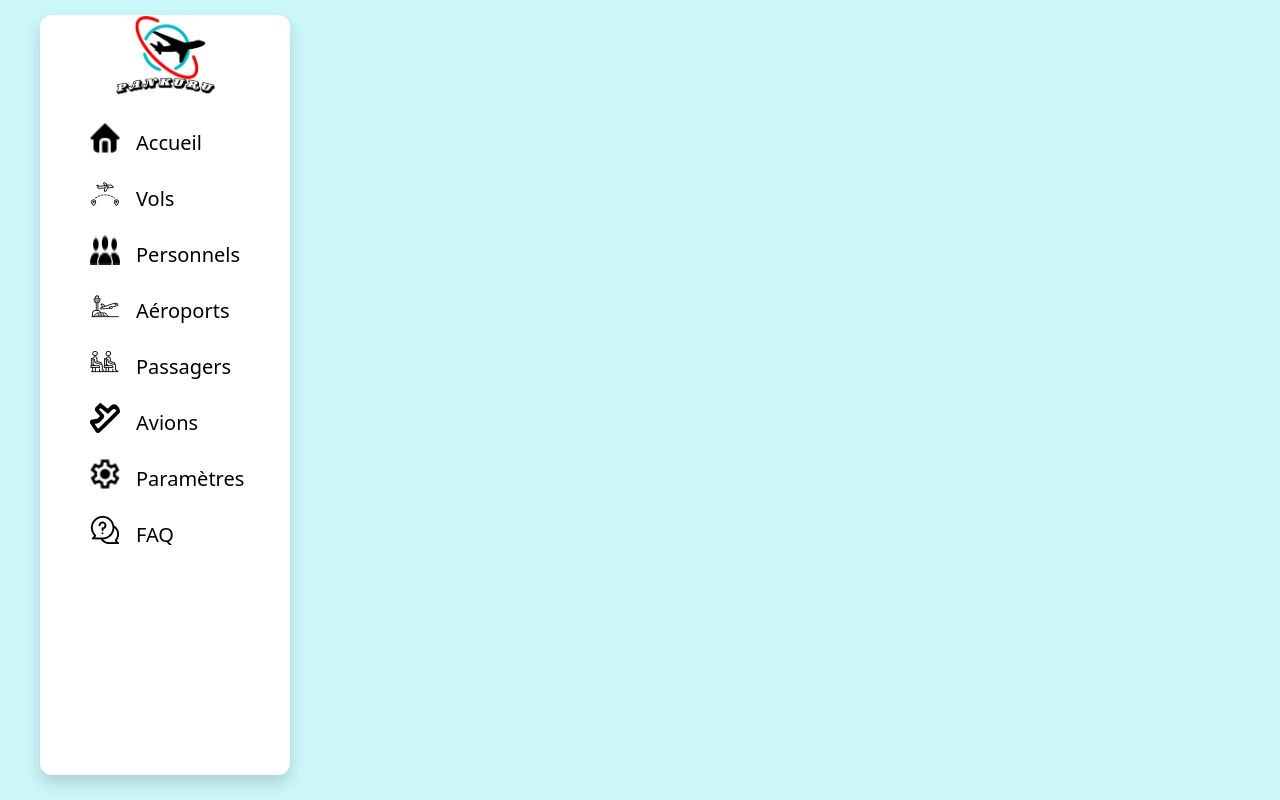
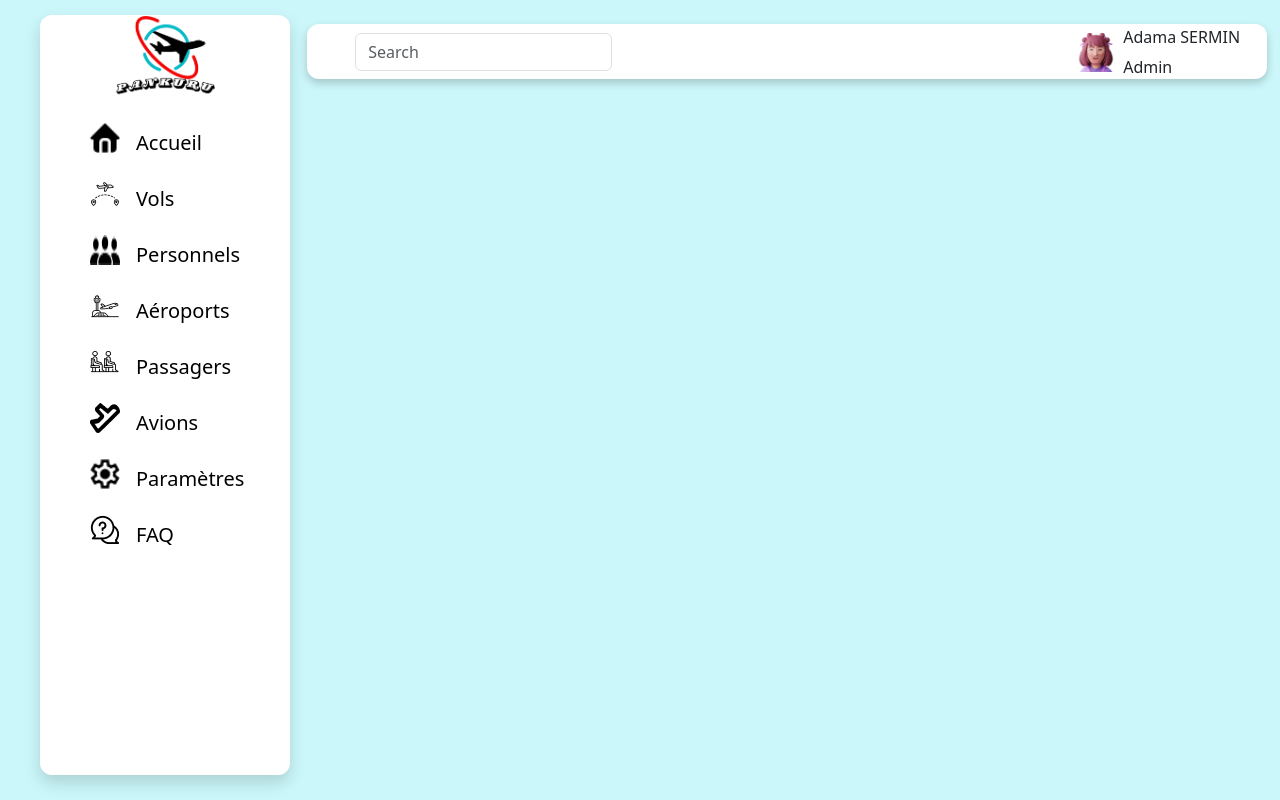
Before and after one commit to Adamasermin/gestion_de_reservation, an Angular app in the folder FrontEndAngular/: page / in a window 1280 px wide. Built offline with nearby package versions, Linux system fonts and the light colour scheme.

Commit message:
bar de recherche

```diff
--- a/FrontEndAngular/src/app/app.component.html
+++ b/FrontEndAngular/src/app/app.component.html
@@ -2,5 +2,8 @@
   <app-bar-navigation></app-bar-navigation>
 </header>
 <main>
-
+  <section>
+    <app-bar-recherche></app-bar-recherche>
+  </section>
+  <section></section>
 </main>
--- a/FrontEndAngular/src/app/app.component.ts
+++ b/FrontEndAngular/src/app/app.component.ts
@@ -1,11 +1,12 @@
 import { Component } from '@angular/core';
 import { RouterOutlet } from '@angular/router';
 import { BarNavigationComponent } from "./components/child-components/bar-navigation/bar-navigation.component";
+import { BarRechercheComponent } from "./components/child-components/bar-recherche/bar-recherche.component";
 
 @Component({
   selector: 'app-root',
   standalone: true,
-  imports: [RouterOutlet, BarNavigationComponent],
+  imports: [RouterOutlet, BarNavigationComponent, BarRechercheComponent],
   templateUrl: './app.component.html',
   styleUrl: './app.component.css'
 })
--- /dev/null
+++ b/FrontEndAngular/src/app/components/child-components/bar-recherche/bar-recherche.component.css
@@ -0,0 +1,22 @@
+.ma-div{
+    position: absolute;
+    width: 75%;
+    height: 55px;
+    left: 24%;
+    top: 3%;
+    background: #FFFFFF;
+    border-radius: 12px;
+    box-shadow: 0 4px 8px rgba(0, 0, 0, 0.2);
+}
+
+.monform{
+    margin-left: 5%;
+}
+
+.info-admin{
+    padding-top: 10%;
+}
+
+.custom-width {
+    width: 20%;
+}
--- /dev/null
+++ b/FrontEndAngular/src/app/components/child-components/bar-recherche/bar-recherche.component.html
@@ -0,0 +1,14 @@
+<div class="d-flex justify-content-between align-items-center ma-div">
+    <div class="monform">
+        <form class="d-flex" role="search">
+            <input class="form-control me-2" type="search" placeholder="Search" aria-label="Search">
+        </form>
+    </div>
+    <div class="d-flex align-items-center custom-width">
+        <img [ngSrc]="profil" alt="photo-profil" width="40" height="40" class="me-2">
+        <div class="info-admin">
+            <h6>Adama SERMIN</h6>
+            <p>Admin</p>
+        </div>
+    </div>
+</div>
--- /dev/null
+++ b/FrontEndAngular/src/app/components/child-components/bar-recherche/bar-recherche.component.ts
@@ -0,0 +1,13 @@
+import { Component } from '@angular/core';
+import { NgOptimizedImage } from '@angular/common';
+
+@Component({
+  selector: 'app-bar-recherche',
+  standalone: true,
+  imports: [NgOptimizedImage],
+  templateUrl: './bar-recherche.component.html',
+  styleUrl: './bar-recherche.component.css'
+})
+export class BarRechercheComponent {
+  profil: string = "assets/images/Profil.png"
+}
```
Also changed, not shown: FrontEndAngular/src/assets/images/Profil.png (added), 1 other file (tests, documents, lock files or other folders).
